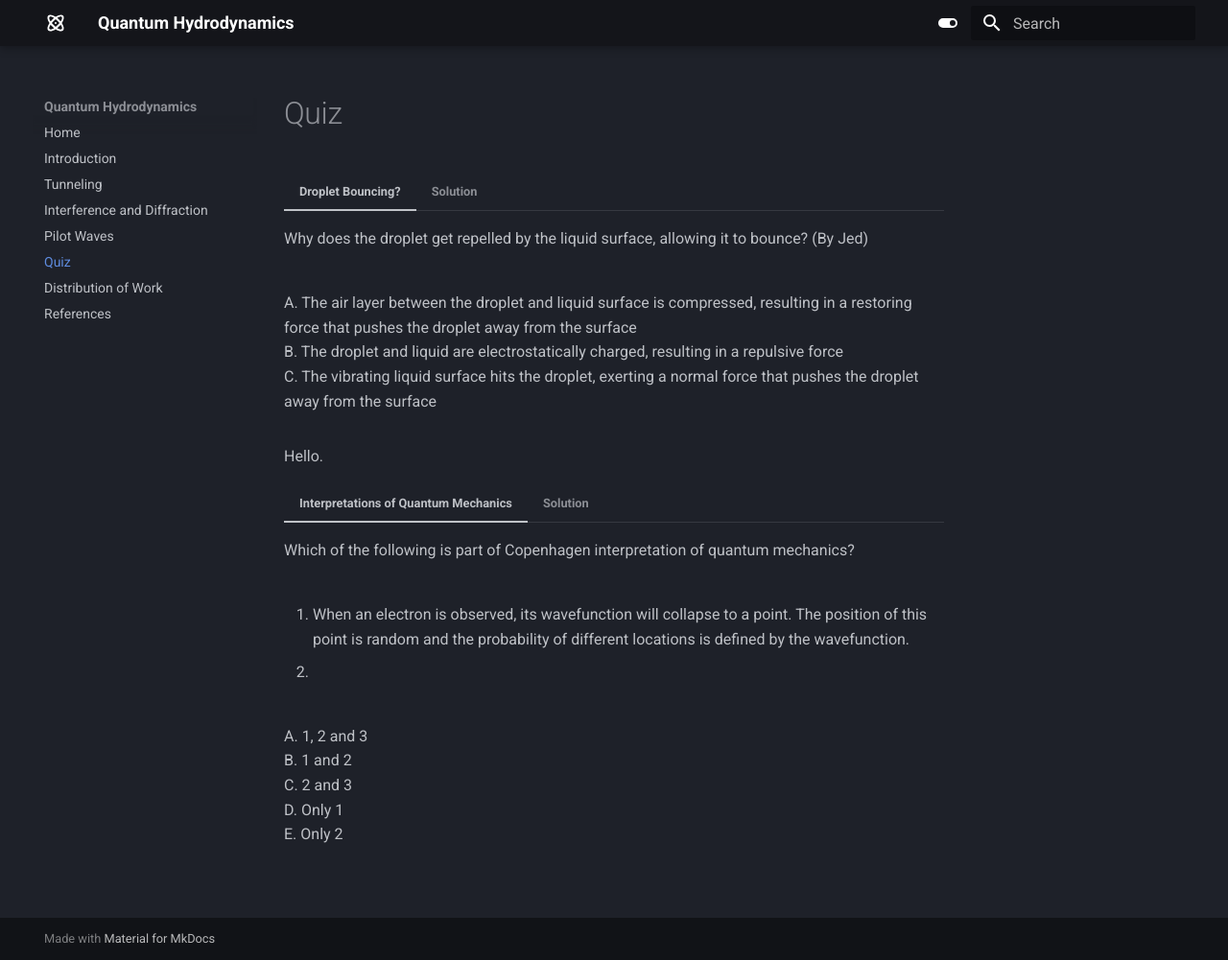
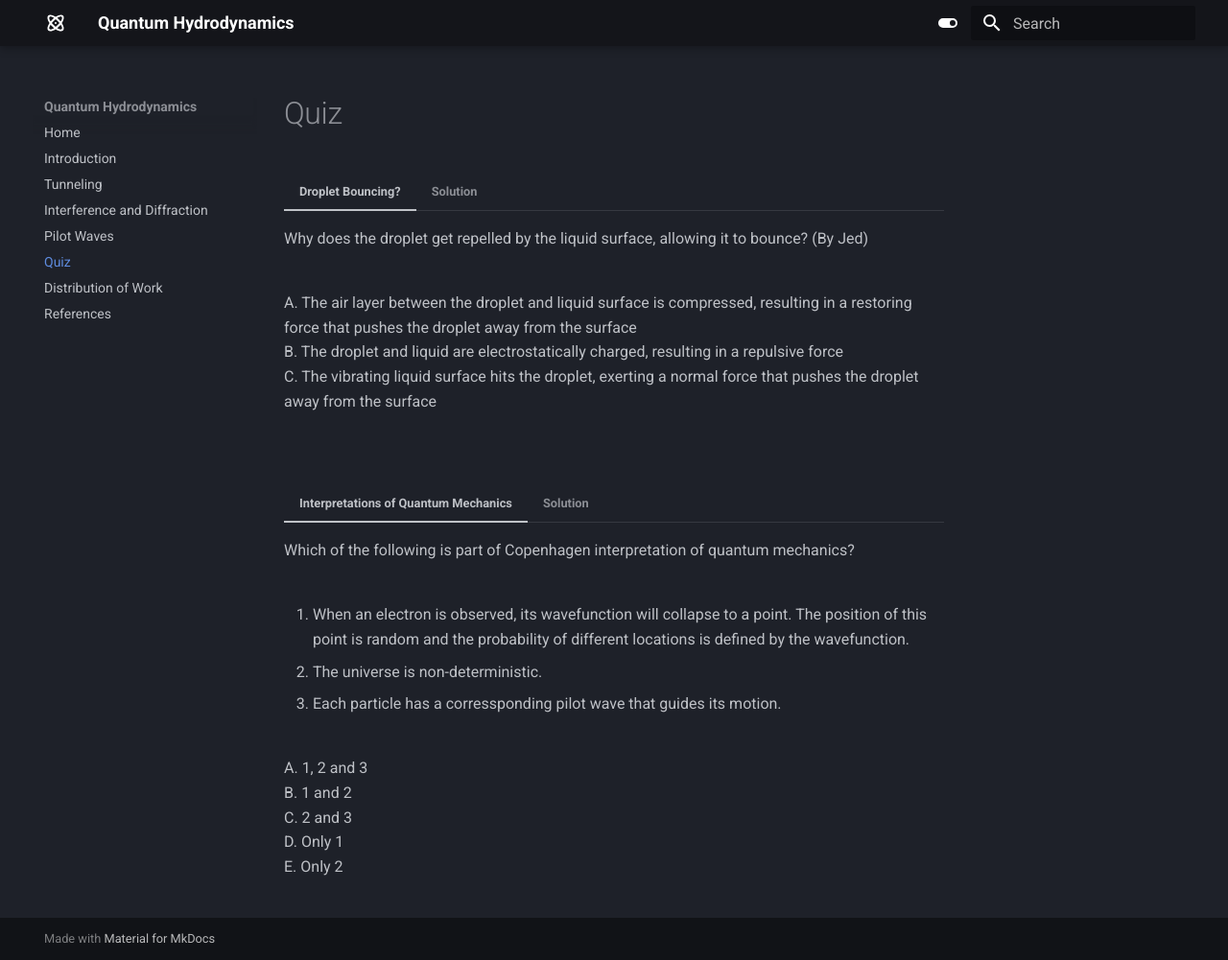
Before and after one commit to jedlimlx/Quantum-Hydrodynamics, an MkDocs documentation site: the page built from docs/quiz.md, in a window 1280 px wide and 1001 px high. Shown: the whole window at 96% size. Built offline with MkDocs 1.6.1 and Material for MkDocs 9.7.7, drawn with Linux system fonts in a browser that asks for light colours.

Commit message:
Finish up quiz section

```diff
--- a/docs/quiz.md
+++ b/docs/quiz.md
@@ -11,9 +11,12 @@
 
 === "Solution"
 
-    The answer is A.
+    The answer is **A**.
 
-Hello.
+    Its not B because the droplet and liquid are not charged. Its not C because the liquid surface and droplet never come into contact.
+    If they did, the droplet and liquid surface will merge.
+
+<br>
 
 === "Interpretations of Quantum Mechanics"
 
@@ -21,7 +24,8 @@
 
     1. When an electron is observed, its wavefunction will collapse to a point.
     The position of this point is random and the probability of different locations is defined by the wavefunction. <br>
-    2. <br> <br>
+    2. The universe is non-deterministic. <br>
+    3. Each particle has a corressponding pilot wave that guides its motion. <br> <br>
 
     A. 1, 2 and 3 <br>
     B. 1 and 2 <br>
@@ -31,4 +35,6 @@
 
 === "Solution"
 
-    The answer is A.
+    The answer is **B**.
+
+    1 and 2 are correct. 3 is part of pilot-wave theory.
```
Also changed, not shown: docs/pilot_wave.md (+1 -1 lines).
